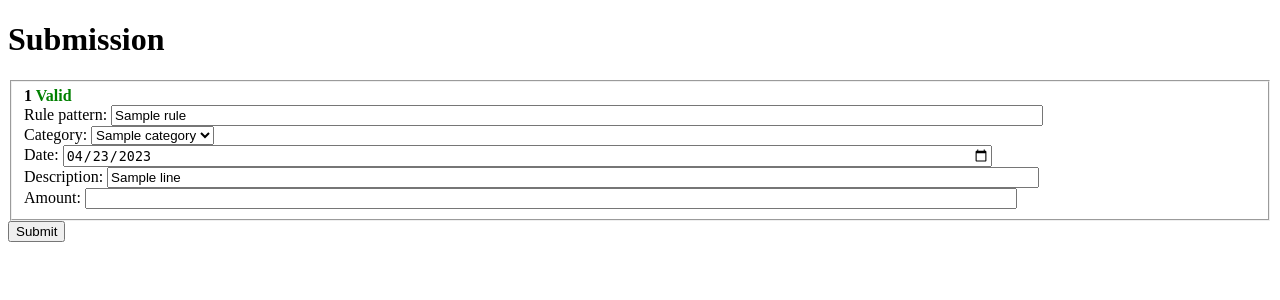
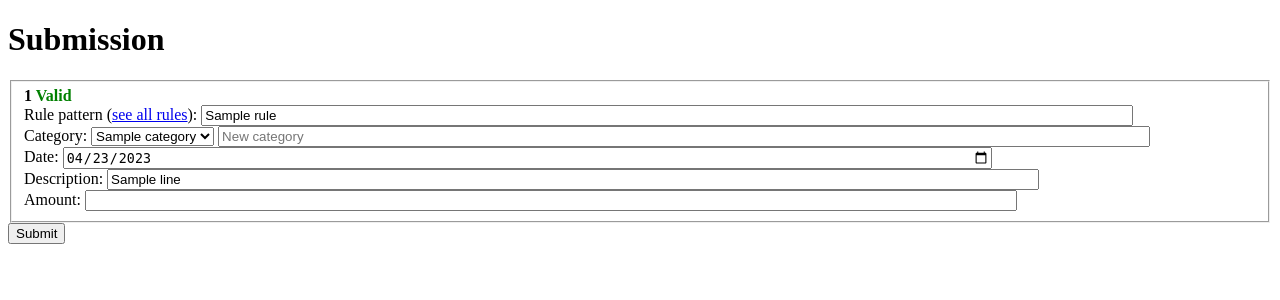
Before and after one commit to martinlevesque/mini-spend-tracker, a Flask app: template templates/spendings/submission.html in a window 1280 px wide. Shown: the top 300 px of the page. Run offline with Flask 3, Linux system fonts and the light colour scheme; the template is opened without the code that fills it: most values are stand-ins (such as "Sample title", 1, 10 or a date in 2020).

Commit message:
wip list rules, insert rules

```diff
--- a/app.py
+++ b/app.py
@@ -26,33 +26,31 @@ app.logger.debug('Booting server...')
 @app.route('/')
 def index():
     # with sqlalchemy, get the list of spendings grouped by category:
-    raw_monthly_spendings = session.execute(text('SELECT '
-                                             'strftime(\'%d-%m\', date) AS \'date\', '
-                                             'category, '
-                                             'SUM(amount) AS total_amount '
-                                             'FROM spendings '
-                                             ' WHERE strftime(\'%Y-%m\', date) = strftime(\'%Y-%m\', date(\'now\')) '
-                                             'GROUP BY strftime(\'%Y-%m\', date), category; '
-                                             '')).all()
+    raw_monthly_spendings = session.execute(text("""
+        SELECT
+            strftime('%d-%m', date) AS 'date',
+            category,
+            SUM(amount) AS total_amount
+        FROM spendings
+        WHERE strftime('%Y-%m', date) = strftime('%Y-%m', date('now'))
+        GROUP BY strftime('%Y-%m', date), category;
+    """)).all()
     monthly_spendings = [{'date': r[0], 'category': r[1], 'total_amount': r[2]} for r in raw_monthly_spendings]
-    print(f"monthly_spendings: {monthly_spendings}")
 
     return render_template('index.html', monthly_spendings=monthly_spendings)
+
+
+@app.route('/spendings/rules')
+def list_rules():
+    rules = session.execute(text('SELECT pattern, category FROM rules')).all()
+    rules = [{'pattern': r[0], 'category': r[1]} for r in rules]
+
+    return render_template('spendings/rules.html', rules=rules)
 
 
 @app.route('/spendings/new')
 def spendings_new():
     return render_template('spendings/new.html')
-
-
-def used_categories():
-    raw_categories = session.execute(text(
-        'SELECT DISTINCT category FROM spendings UNION SELECT DISTINCT category FROM rules'
-    )).all()
-
-    db_categories = [r[0] for r in raw_categories]
-
-    return list(set(db_categories + ['skip']))
 
 
 @app.route('/spendings/', methods=['POST'])
@@ -106,9 +104,16 @@ def finalize_post_spendings():
     for i in range(1, nb_submissions + 1):
         date = request.form[f'submission[{i}][date]']
         category = request.form[f'submission[{i}][category]']
+        new_category = request.form[f'submission[{i}][new_category]']
+
+        if new_category:
+            category = new_category
+
         amount = request.form[f'submission[{i}][amount]']
         rule_pattern = request.form[f'submission[{i}][rule_pattern]']
         description = request.form[f'submission[{i}][description]']
+
+        upsert_rule_pattern(rule_pattern, category)
 
         # insert in spendings
         if category != 'skip' and amount:
@@ -139,3 +144,34 @@ def finalize_post_spendings():
                 app.logger.debug(f"Skipping insertion of {date} {category} {amount} {description}")
 
     return redirect(url_for('index'))
+
+
+def used_categories():
+    raw_categories = session.execute(text(
+        'SELECT DISTINCT category FROM spendings UNION SELECT DISTINCT category FROM rules'
+    )).all()
+
+    db_categories = [r[0] for r in raw_categories]
+
+    return list(set(db_categories + ['skip']))
+
+
+def upsert_rule_pattern(rule_pattern, category):
+    result_count = session.execute(
+        text('SELECT COUNT(*) as cnt FROM rules WHERE pattern = :pattern'),
+        {
+            'pattern': rule_pattern
+        }
+    ).one()
+
+    if result_count.cnt == 0:
+        session.execute(
+            text('INSERT INTO rules (pattern, category) VALUES (:pattern, :category) RETURNING *'),
+            {
+                'pattern': rule_pattern,
+                'category': category
+            }
+        ).one()
+        session.commit()
+    else:
+        app.logger.debug(f"Skipping insertion of {rule_pattern} {category}")
--- a/templates/spendings/submission.html
+++ b/templates/spendings/submission.html
@@ -20,7 +20,7 @@
 
             </div>
             <div>
-                <label for="{{ entry['id'] }}_rule_pattern">Rule pattern:</label>
+                <label for="{{ entry['id'] }}_rule_pattern">Rule pattern (<a target="_blank" href="/spendings/rules">see all rules</a>):</label>
                 <input type="text"
                        id="{{ entry['id'] }}_rule_pattern"
                        name="submission[{{ entry['id'] }}][rule_pattern]"
@@ -40,6 +40,7 @@
                         </option>
                     {% endfor %}
                 </select>
+                <input type="text" name="submission[{{ entry['id'] }}][new_category]" value="" placeholder="New category" />
             </div>
             <div>
                 <label for="{{ entry['id'] }}_date">Date:</label>
```
Also changed, not shown: templates/spendings/rules.html (added, +21 -0 lines).
